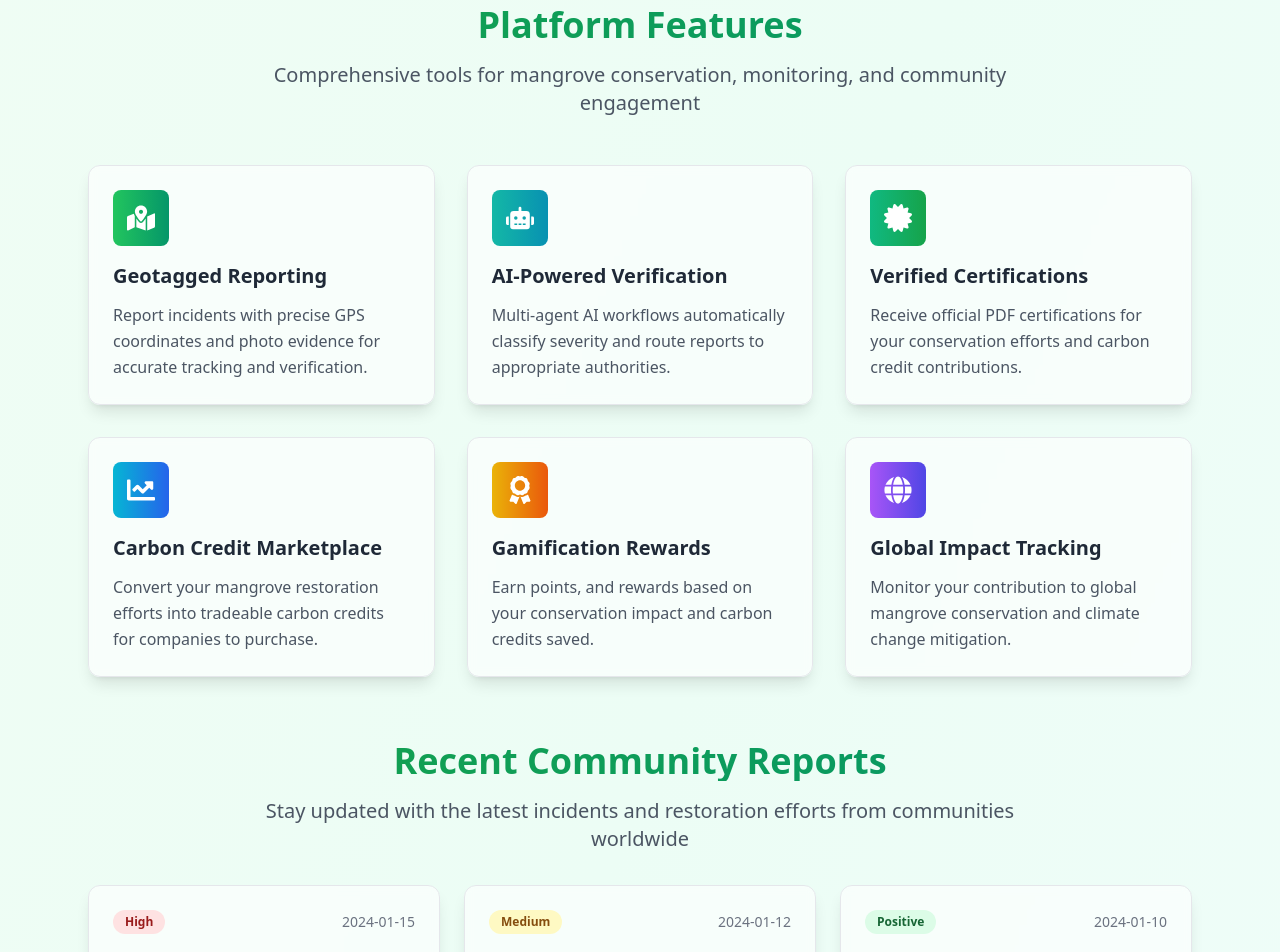
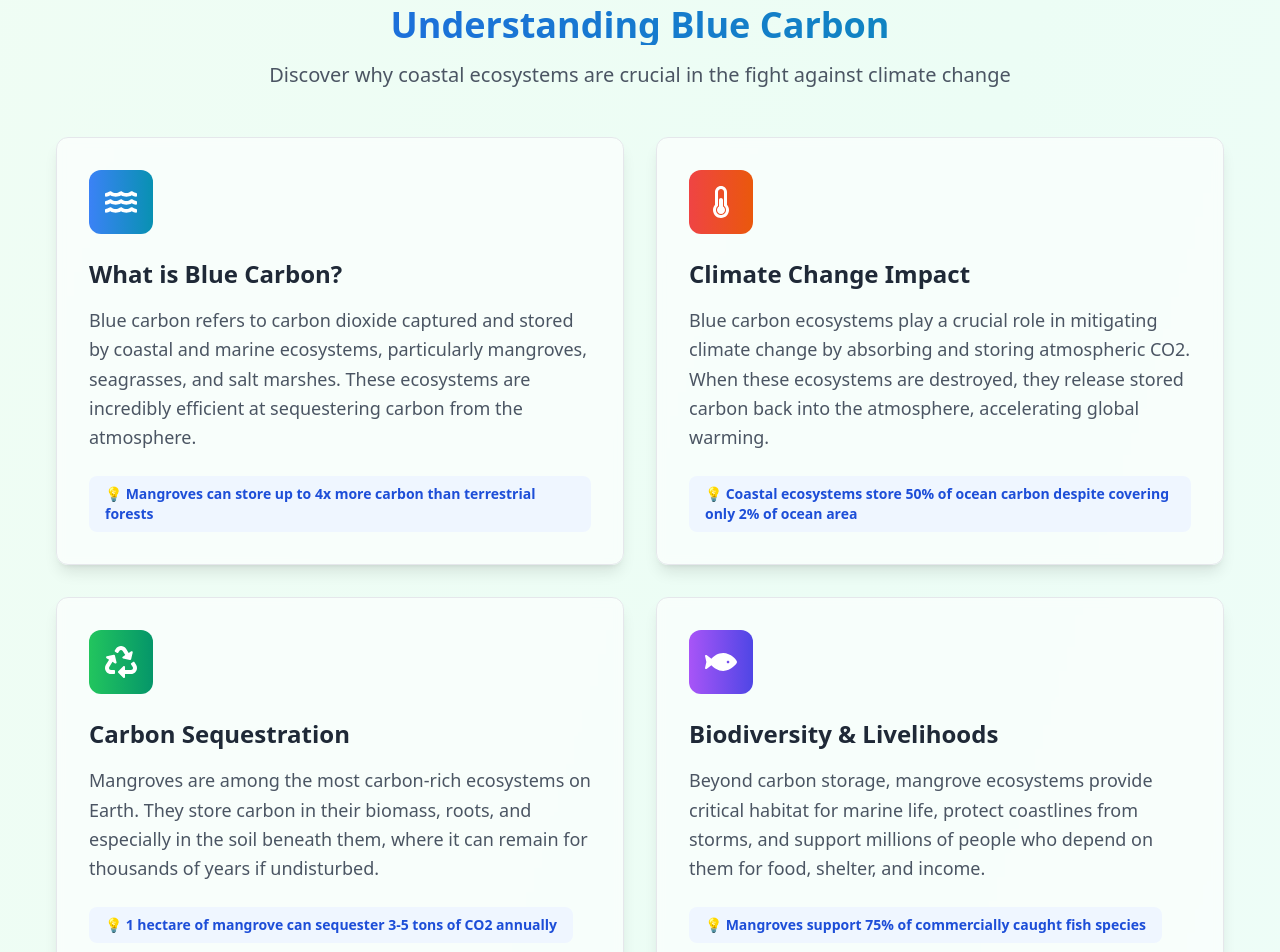
Before and after one commit to Shreya-1305/hackathon-DAU, a React (Vite) app in the folder frontend/: page / in a window 1280 px wide. Shown: the part 820-1772 px from the top of the page. Built offline with nearby package versions, Linux system fonts and the light colour scheme.

Commit message:
changes in landing page

```diff
--- a/frontend/src/components/MarcLogoHero.jsx
+++ b/frontend/src/components/MarcLogoHero.jsx
@@ -1,5 +1,5 @@
 import React, { useState, useEffect } from 'react';
-import { FaUsers } from 'react-icons/fa';
+import { FaUsers, FaLeaf } from 'react-icons/fa';
 import { Link } from 'react-router-dom';
 
 const MarcLogoHero = () => {
@@ -61,15 +61,11 @@ const MarcLogoHero = () => {
                 ))}
               </h1>
 
-              {/* Subtle underline animation */}
-              <div className="mt-2 h-1 bg-gradient-to-r from-transparent via-emerald-400 to-transparent rounded-full animate-pulse opacity-60"></div>
             </div>
 
             {/* Small leaf icon */}
             <div className="absolute -top-2 -right-2 text-emerald-500 animate-bounce" style={{animationDelay: '1s'}}>
-              <svg className="w-6 h-6" fill="currentColor" viewBox="0 0 20 20">
-                <path fillRule="evenodd" d="M10 18a8 8 0 100-16 8 8 0 000 16zm1-11a1 1 0 10-2 0v2H7a1 1 0 100 2h2v2a1 1 0 102 0v-2h2a1 1 0 100-2h-2V7z" clipRule="evenodd" />
-              </svg>
+              <FaLeaf className="w-6 h-6" />
             </div>
           </div>
 
--- a/frontend/src/components/layout/Footer.jsx
+++ b/frontend/src/components/layout/Footer.jsx
@@ -176,9 +176,6 @@ const Footer = () => {
                 theme === "dark" ? "text-gray-400" : "text-gray-600"
               }`}
             >
-              <span>Built with</span>
-              <FaHeart className="w-4 h-4 text-red-500" />
-              <span>for the planet</span>
             </p>
           </div>
         </div>
--- a/frontend/src/pages/Home.jsx
+++ b/frontend/src/pages/Home.jsx
@@ -13,6 +13,12 @@ import {
   FaAward,
   FaStar,
   FaHeart,
+  FaWater,
+  FaRecycle,
+  FaThermometerHalf,
+  FaSeedling,
+  FaFish,
+  FaShip,
 } from "react-icons/fa";
 import { useAppContext } from "../context/AppContext";
 import { useAuth } from "../context/AuthContext";
@@ -67,6 +73,37 @@ const Home = () => {
       description: "Monitor your contribution to global mangrove conservation and climate change mitigation.",
       color: "from-purple-500 to-indigo-600",
     },
+  ];
+
+  const blueCarbonCards = [
+    {
+      icon: FaWater,
+      title: "What is Blue Carbon?",
+      description: "Blue carbon refers to carbon dioxide captured and stored by coastal and marine ecosystems, particularly mangroves, seagrasses, and salt marshes. These ecosystems are incredibly efficient at sequestering carbon from the atmosphere.",
+      color: "from-blue-500 to-cyan-600",
+      fact: "Mangroves can store up to 4x more carbon than terrestrial forests"
+    },
+    {
+      icon: FaThermometerHalf,
+      title: "Climate Change Impact",
+      description: "Blue carbon ecosystems play a crucial role in mitigating climate change by absorbing and storing atmospheric CO2. When these ecosystems are destroyed, they release stored carbon back into the atmosphere, accelerating global warming.",
+      color: "from-red-500 to-orange-600",
+      fact: "Coastal ecosystems store 50% of ocean carbon despite covering only 2% of ocean area"
+    },
+    {
+      icon: FaRecycle,
+      title: "Carbon Sequestration",
+      description: "Mangroves are among the most carbon-rich ecosystems on Earth. They store carbon in their biomass, roots, and especially in the soil beneath them, where it can remain for thousands of years if undisturbed.",
+      color: "from-green-500 to-emerald-600",
+      fact: "1 hectare of mangrove can sequester 3-5 tons of CO2 annually"
+    },
+    {
+      icon: FaFish,
+      title: "Biodiversity & Livelihoods",
+      description: "Beyond carbon storage, mangrove ecosystems provide critical habitat for marine life, protect coastlines from storms, and support millions of people who depend on them for food, shelter, and income.",
+      color: "from-purple-500 to-indigo-600",
+      fact: "Mangroves support 75% of commercially caught fish species"
+    }
   ];
 
   const impactData = [
@@ -127,47 +164,60 @@ const Home = () => {
   return (
     <div className="space-y-16">
       {/* Hero Section */}
+      <MarcLogoHero />
 
-{/* <div className="relative w-full h-[83vh] overflow-hidden bg-[url('./Hero-bg-2.avif')] bg-cover bg-center bg-no-repeat">
-  <div className="relative backdrop-blur-sm h-full">
+      {/* Blue Carbon Education Section */}
+      <div className="max-w-7xl mx-auto px-4 sm:px-6 lg:px-8">
+        <div className="text-center mb-12">
+          <h2 className="text-4xl font-bold bg-gradient-to-r from-blue-600 to-cyan-600 bg-clip-text text-transparent mb-4">
+            Understanding Blue Carbon
+          </h2>
+          <p className={`text-xl max-w-3xl mx-auto ${
+            theme === "dark" ? "text-gray-300" : "text-gray-600"
+          }`}>
+            Discover why coastal ecosystems are crucial in the fight against climate change
+          </p>
+        </div>
 
-    <div className="absolute inset-0 bg-white/75"></div>
+        <div className="grid grid-cols-1 md:grid-cols-2 gap-8">
+          {blueCarbonCards.map((card, index) => {
+            const Icon = card.icon;
+            return (
+              <div
+                key={index}
+                className={`${
+                  theme === "dark"
+                    ? "bg-gray-800/60 backdrop-blur-sm border-gray-700"
+                    : "bg-white/60 backdrop-blur-sm border-gray-200"
+                } rounded-xl p-8 shadow-lg hover:shadow-xl transition-all duration-300 hover:-translate-y-2 border group`}
+              >
+                <div className={`w-16 h-16 bg-gradient-to-r ${card.color} rounded-xl flex items-center justify-center mb-6 group-hover:scale-110 transition-transform duration-300`}>
+                  <Icon className="w-8 h-8 text-white" />
+                </div>
 
-    <div className="absolute inset-0 bg-gradient-to-br from-green-50 via-emerald-50 to-teal-50 dark:from-green-900/20 dark:via-emerald-900/20 dark:to-teal-900/20"></div>
+                <h3 className={`text-2xl font-bold mb-4 ${
+                  theme === "dark" ? "text-white" : "text-gray-800"
+                }`}>
+                  {card.title}
+                </h3>
 
-    <div className="relative text-center space-y-8 pt-32">
-      <h1 className="text-5xl md:text-7xl font-bold bg-gradient-to-r from-green-600 via-emerald-600 to-teal-600 bg-clip-text text-transparent pb-4">
-        MARC
-      </h1>
-      <p
-        className={`text-2xl max-w-4xl mx-auto leading-relaxed font-bold text-[#114924] ${
-          theme === 'dark' ? 'text-gray-300' : 'text-gray-700'
-        }`}
-      >
-        Mangrove Action for Restoration And Conservation
-      </p>
-      <p
-        className={`text-xl pb-4 max-w-4xl mx-auto leading-relaxed text-[#114924] ${
-          theme === 'dark' ? 'text-gray-300' : 'text-gray-700'
-        }`}
-      >
-        Empowering coastal communities to protect and restore mangrove ecosystems through participatory monitoring,
-        AI-powered verification, and carbon credit rewards. Join the global movement to safeguard our planet's vital coastal forests.
-      </p>
-      <div className="flex flex-col sm:flex-row justify-center space-y-4 sm:space-y-0 sm:space-x-6 mt-10">
-        <Link
-          to="/login"
-          className="inline-flex items-center space-x-2 bg-gradient-to-r from-green-600 to-emerald-600 text-white px-8 py-4 rounded-lg font-semibold hover:from-green-700 hover:to-emerald-700 transition-all duration-300 shadow-lg hover:shadow-xl"
-        >
-          <FaUsers className="w-5 h-5" />
-          <span>Join the Community</span>
-        </Link>
+                <p className={`text-lg leading-relaxed mb-6 ${
+                  theme === "dark" ? "text-gray-300" : "text-gray-600"
+                }`}>
+                  {card.description}
+                </p>
+
+                <div className={`inline-block px-4 py-2 rounded-lg text-sm font-semibold ${
+                  theme === "dark" ? "bg-blue-900/50 text-blue-200" : "bg-blue-50 text-blue-700"
+                }`}>
+                  💡 {card.fact}
+                </div>
+              </div>
+            );
+          })}
+        </div>
+
       </div>
-    </div>
-  </div>
-</div> */}
-
-      <MarcLogoHero />
 
       {/* Stats Section */}
       {/* <div className="grid grid-cols-2 md:grid-cols-4 gap-6">
```
Also changed, not shown: 1 other file (tests, documents, lock files or other folders).
